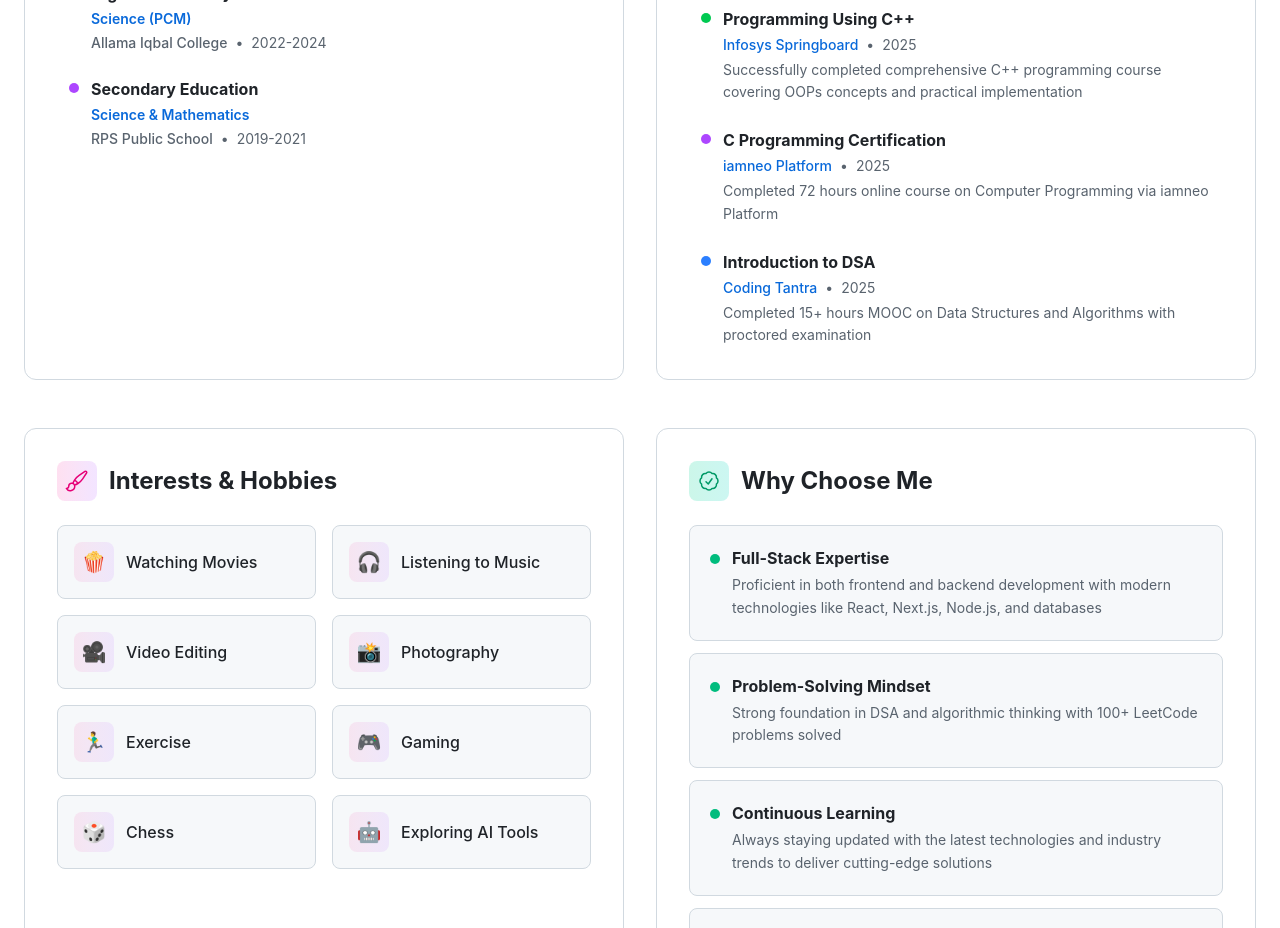
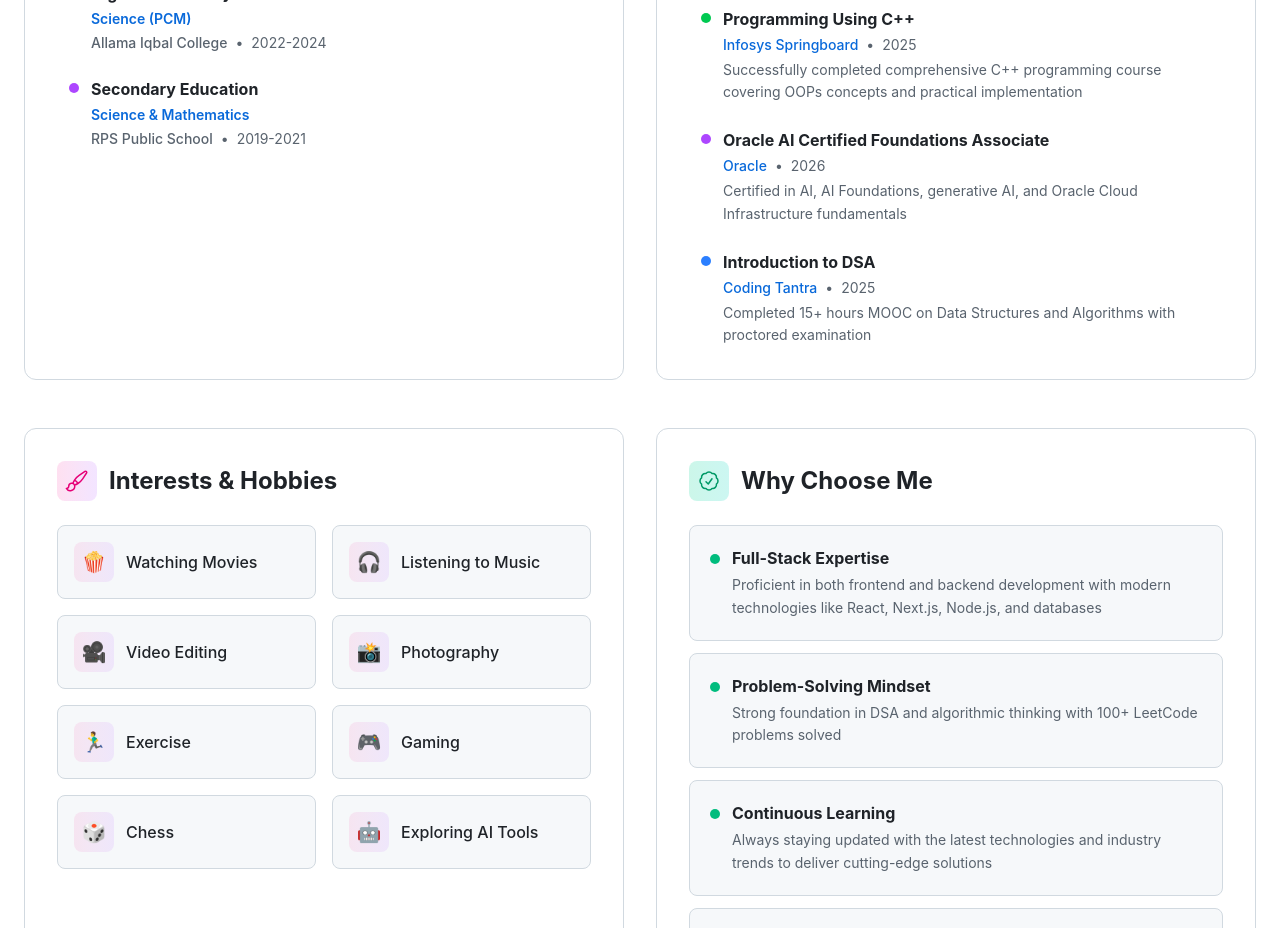
Before and after one commit to adarsh3699/My-New-Portfolio, a Next.js app: page /about in a window 1280 px wide. Shown: the part 2220-3148 px from the top of the page. Built offline with nearby package versions, Linux system fonts and the light colour scheme; no server answers.

Commit message:
feat: update certification details in about section with new Oracle AI certification

```diff
--- a/src/data/about.ts
+++ b/src/data/about.ts
@@ -134,11 +134,11 @@
 			color: "bg-green-500",
 		},
 		{
-			title: "C Programming Certification",
-			organization: "iamneo Platform",
-			year: "2025",
-			certificateUrl: "https://drive.google.com/file/d/1GT2_vjzDSrVftSrhTgo3x9fx7COSFMse/view?usp=drive_link",
-			description: "Completed 72 hours online course on Computer Programming via iamneo Platform",
+			title: "Oracle AI Certified Foundations Associate",
+			organization: "Oracle",
+			year: "2026",
+			certificateUrl: "https://drive.google.com/file/d/11gCCvdZfJZ0JAY5R481xfGww-3XTIy6J/view?usp=drive_link",
+			description: "Certified in AI, AI Foundations, generative AI, and Oracle Cloud Infrastructure fundamentals",
 			color: "bg-purple-500",
 		},
 		{
```
